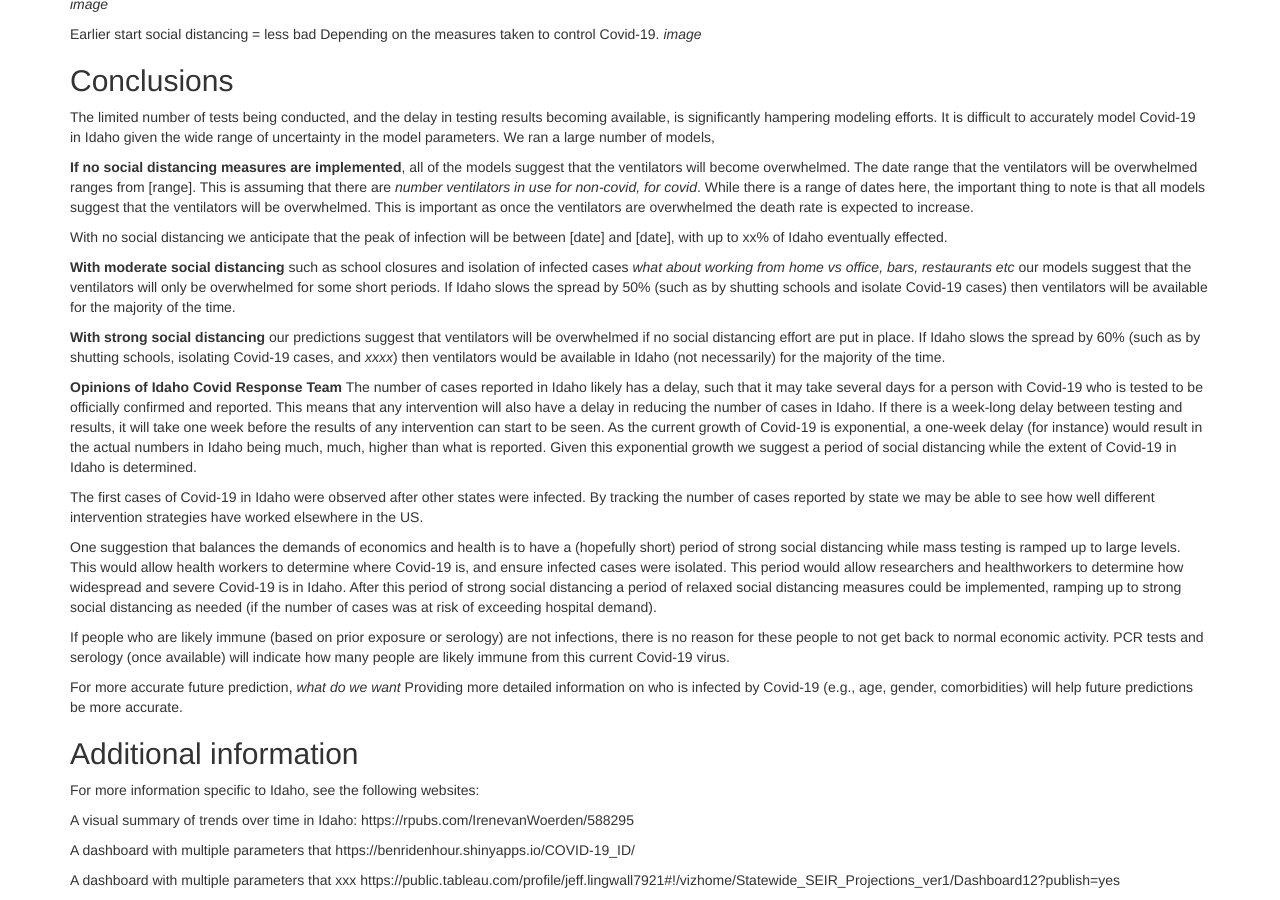
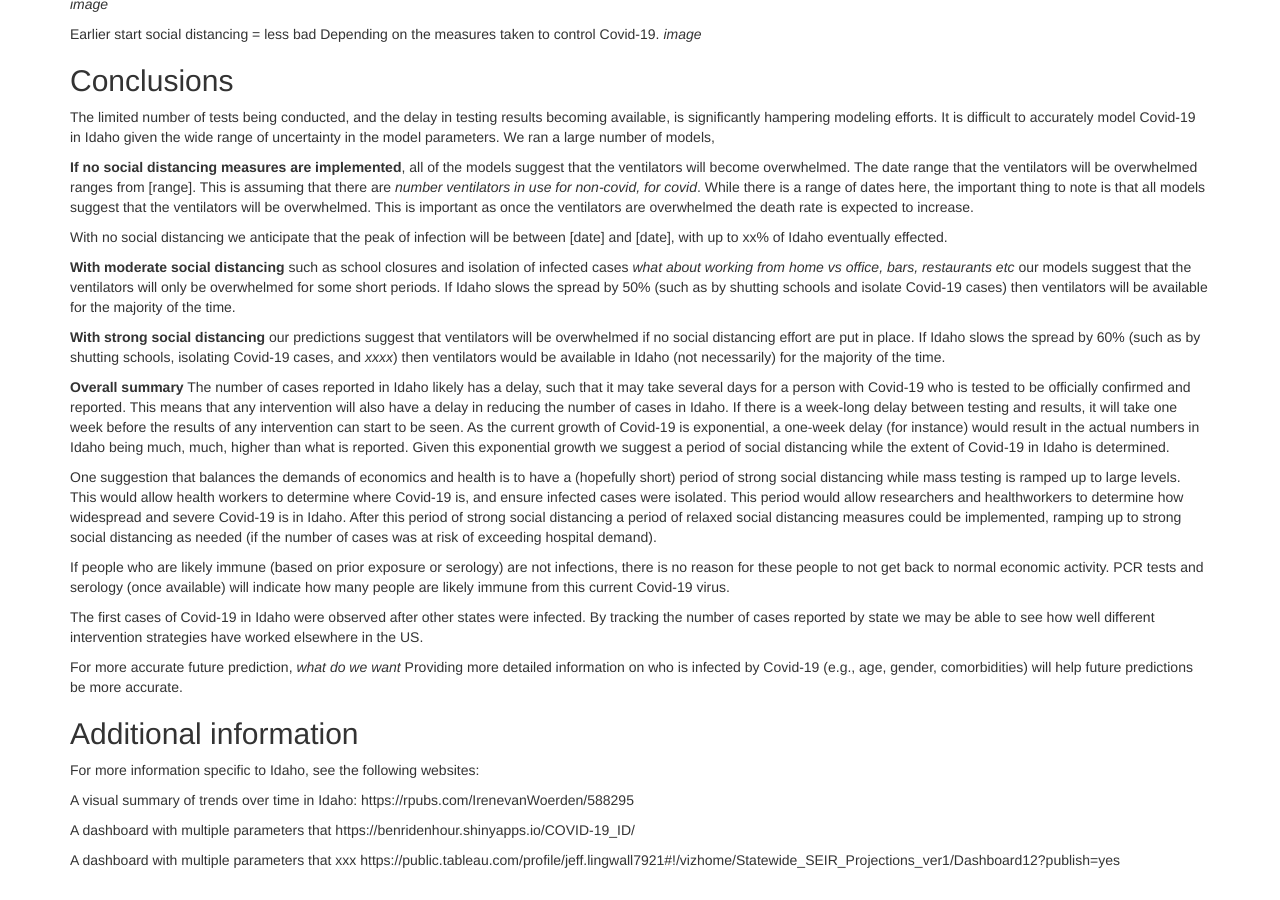
Before and after one commit to magbenji/summary, a Jekyll site: the page built from index.md, in a window 1280 px wide and 900 px high, scrolled down 2929 px. Built offline with Jekyll 4.4.1, drawn with Linux system fonts in a browser that asks for light colours.

Commit message:
Update index.md

```diff
--- a/index.md
+++ b/index.md
@@ -114,15 +114,15 @@ If Idaho slows the spread by 50% (such as by shutting schools and isolate Covid-
 
 **With strong social distancing** our predictions suggest that ventilators will be overwhelmed if no social distancing effort are put in place.  If Idaho slows the spread by 60% (such as by shutting schools, isolating Covid-19 cases, and *xxxx*) then ventilators would be available in Idaho (not necessarily) for the majority of the time.
 
-**Opinions of Idaho Covid Response Team**
+**Overall summary**
 The number of cases reported in Idaho likely has a delay, such that it may take several days for a person with Covid-19 who is tested to be officially confirmed and reported. This means that any intervention will also have a delay in reducing the number of cases in Idaho. If there is a week-long delay between testing and results, it will take one week before the results of any intervention can start to be seen. As the current growth of Covid-19 is exponential, a one-week delay (for instance) would result in the actual numbers in Idaho being much, much, higher than what is reported. Given this exponential growth we suggest a period of social distancing while the extent of Covid-19 in Idaho is determined.
-
-The first cases of Covid-19 in Idaho were observed after other states were infected. By tracking the number of cases reported by state we may be able to see how well different intervention strategies have worked elsewhere in the US.
 
 One suggestion that balances the demands of economics and health is to have a (hopefully short) period of strong social distancing while mass testing is ramped up to large levels. This would allow health workers to determine where Covid-19 is, and ensure infected cases were isolated. This period would allow researchers and healthworkers to determine how widespread and severe Covid-19 is in Idaho.
 After this period of strong social distancing a period of relaxed social distancing measures could be implemented, ramping up to strong social distancing as needed (if the number of cases was at risk of exceeding hospital demand).
 
 If people who are likely immune (based on prior exposure or serology) are not infections, there is no reason for these people to not  get back to normal economic activity. PCR tests and serology (once available) will indicate how many people are likely immune from this current Covid-19 virus.
+
+The first cases of Covid-19 in Idaho were observed after other states were infected. By tracking the number of cases reported by state we may be able to see how well different intervention strategies have worked elsewhere in the US.
 
 For more accurate future prediction, *what do we want*
 Providing more detailed information on who is infected by Covid-19 (e.g., age, gender, comorbidities) will help future predictions be more accurate.
```
